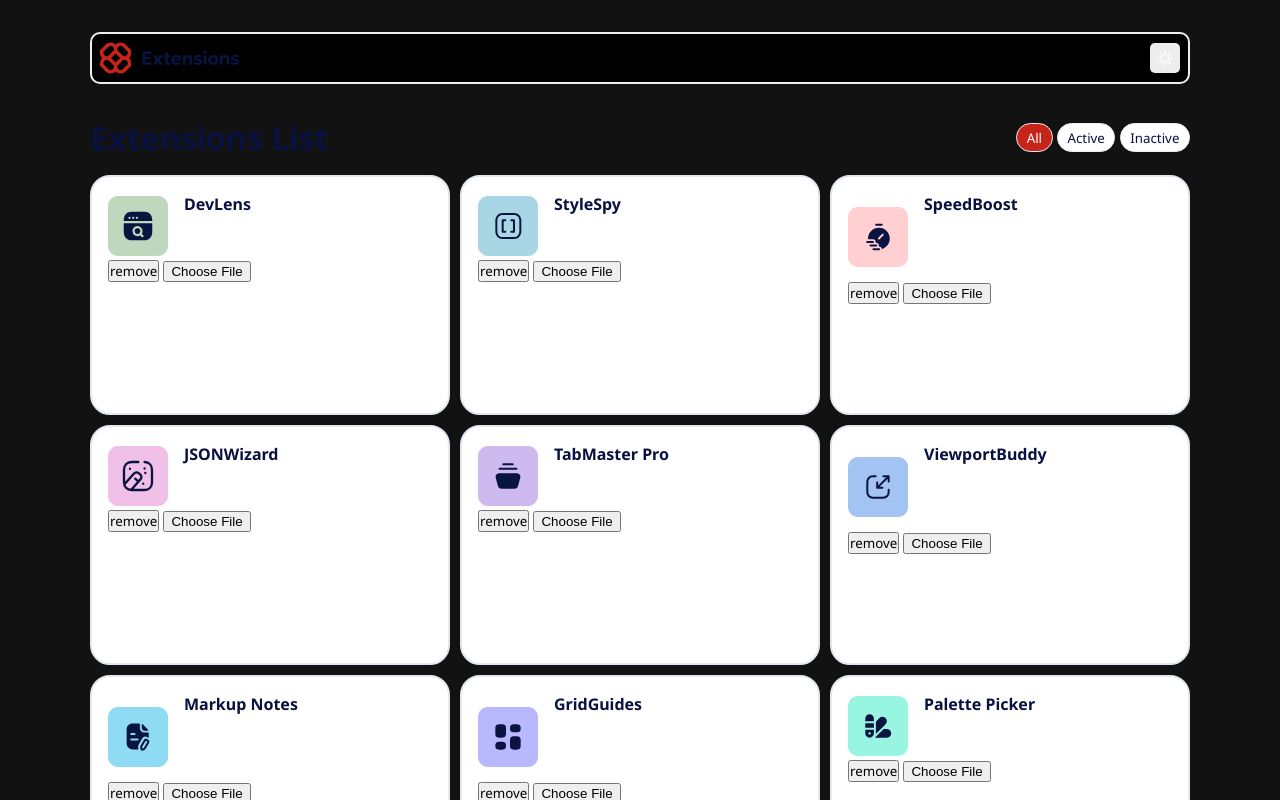
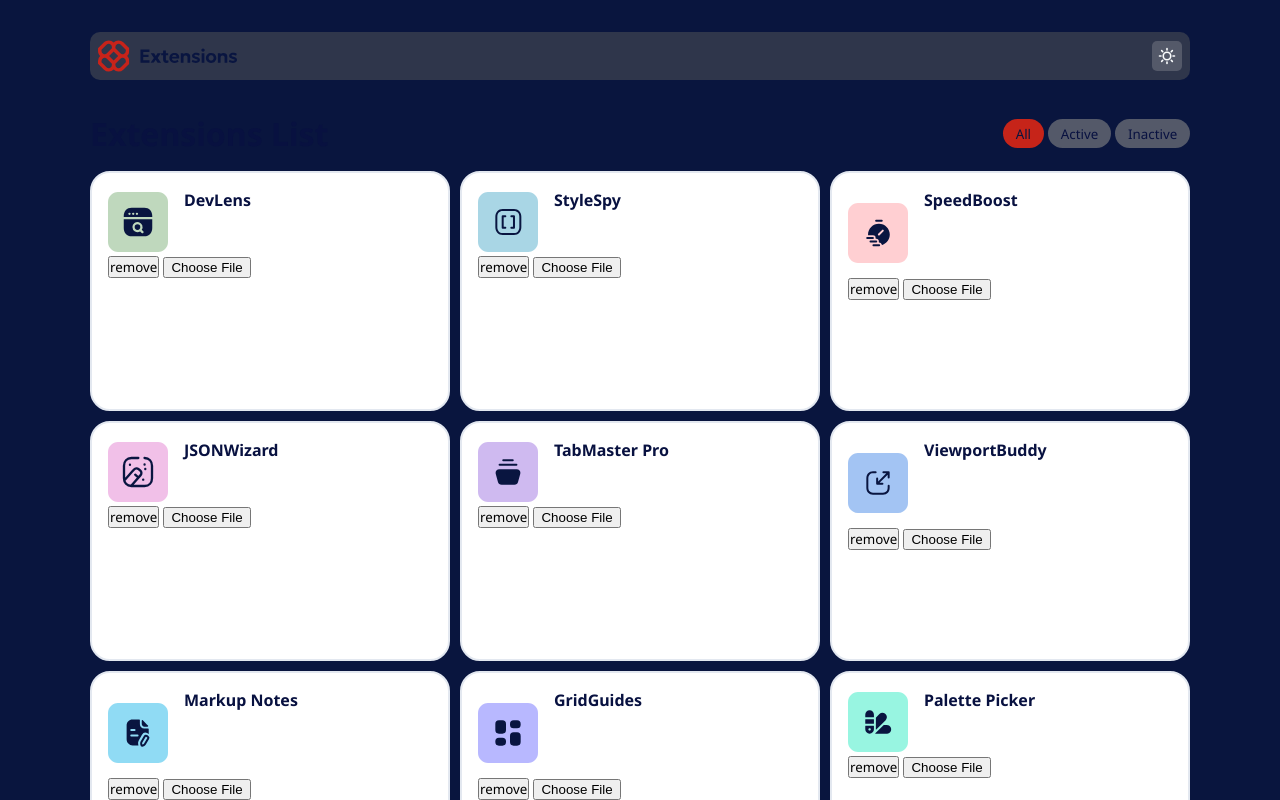
Before and after one commit to Macbright007/BEManager, a plain HTML site: page index.html in a window 1280 px wide. Both pictures are taken after a click on the button 1165 px from the left and 58 px from the top of the page. Shown: the top 800 px of the page. Drawn offline with Linux system fonts and the light colour scheme.

Commit message:
updated theme toggle code

```diff
--- a/app.js
+++ b/app.js
@@ -5,7 +5,7 @@ const buttonAll = document.querySelector(".btn1");
 const buttonActive = document.querySelector(".btn2");
 const buttonInactive = document.querySelector(".btn3");
 const themeIcon = document.getElementById("toggleImg");
-const nav = document.getElementById("navBar")
+const nav = document.getElementById("navBar");
 
 const extensions = [
   {
@@ -103,24 +103,41 @@ const extensions = [
 const themeToggler = () => {
   document.body.classList.toggle("dark-mode");
 
-  const isDark = document.body.classList.contains('dark-mode');
+  const isDark = document.body.classList.contains("dark-mode");
 
   // Swap image based on theme
   // themeIcon.src = isDark ? './images/icon-moon.svg' : './images/icon-sun.svg';
-  themeIcon.src = isDark ? './images/icon-sun.svg' : './images/icon-moon.svg';
-  themeIcon.alt = isDark ? 'Moon Icon' : 'Sun Icon';
+  themeIcon.src = isDark ? "./images/icon-sun.svg" : "./images/icon-moon.svg";
+  themeIcon.alt = isDark ? "Moon Icon" : "Sun Icon";
+
+  if (isDark) {
 
 
-  if(isDark){
-    nav.style.backgroundColor = "#000"
-    nav.style.color = "#fff"
-    navLogo.style.color = "#fff"
-  } else{
-    nav.style.backgroundColor = "#fff"
-     nav.style.color = "#000"
-  }
+    nav.style.backgroundColor = "hsl(225, 23%, 24%)";
+    themeButton.style.backgroundColor = "hsl(226, 11%, 37%)";
+    buttonAll.style.color = "hsl(227, 75%, 14%)";
+    buttonActive.style.backgroundColor = "hsl(226, 11%, 37%)";
+    buttonInactive.style.backgroundColor = "hsl(226, 11%, 37%)";
+    extensionCard.style.backgroundColor = "hsl(226, 11%, 37%)";
+    buttonActive.style.color = "#fff";
+    buttonInactive.style.color ="#fff";
+    nav.style.color = "#fff";
+    navLogo.style.color = "#fff";
 
 
+  } else {
+
+
+    nav.style.backgroundColor = "#fff";
+    nav.style.color = "#000";
+    themeButton.style.backgroundColor = "";
+    buttonActive.style.color = "";
+    buttonInactive.style.color ="";
+    buttonActive.style.backgroundColor = "";
+    buttonInactive.style.backgroundColor = "";
+
+
+  }
 };
 
 themeButton.addEventListener("click", themeToggler);
--- a/styles.css
+++ b/styles.css
@@ -8,7 +8,7 @@
 }
 
 body.dark-mode {
-    background-color: #121212;
+    background-color: hsl(227, 75%, 14%);
     color: white;
   }
 
@@ -32,7 +32,6 @@ nav{
     padding: .5rem;
     background-color: #fff;
     border-radius: 10px;
-    border: 2px solid #eeeeee;
     display: flex;
     align-items: center;
     justify-content: space-between;
@@ -72,10 +71,11 @@ nav > button > img{
 }
 
 .tabButtons > button{
-    padding: .3rem .6rem;
-    border-radius: 20px;
+    padding: .35rem .8rem;
+    border-radius: 15px;
     background-color: #fff;
-    border: 1px solid #eee;
+    border: none;
+    /* border: 1px solid #eee; */
     text-transform: capitalize;
     color: #081140;
 }
```
